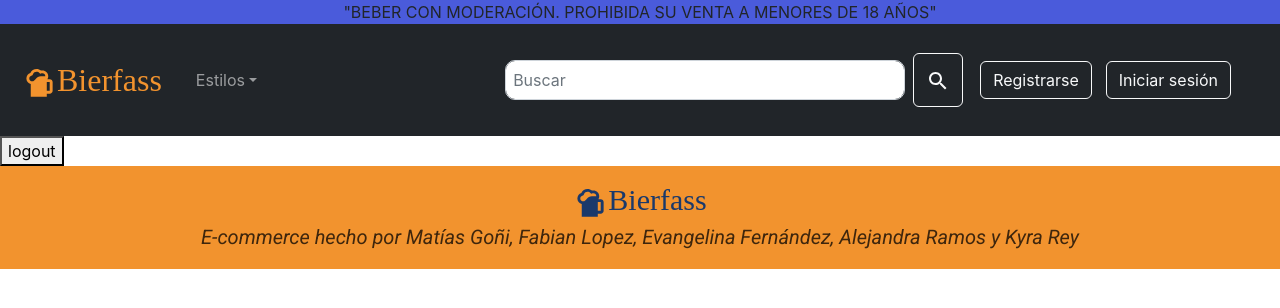
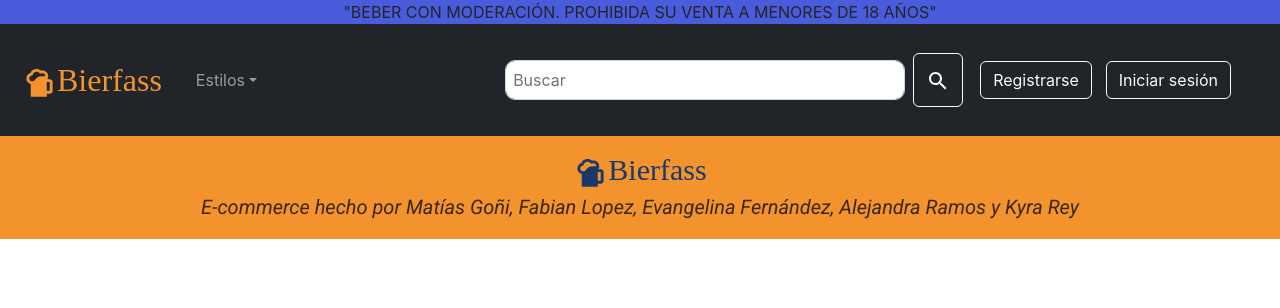
Before and after one commit to kyrarey/bierfass, a React (Create React App) app: page /logout in a window 1280 px wide. Shown: the top 308 px of the page. Built offline with nearby package versions, Linux system fonts and the light colour scheme; a web font is replaced by a local one.

Commit message:
fina push

```diff
--- a/src/App.js
+++ b/src/App.js
@@ -1,11 +1,9 @@
 import React from "react";
 import "./App.css";
 import Navbar from "./components/Navbar/Navbar";
-import Header from "./components/Header/Header";
 import Account from "./components/Account/Account";
 import Cart from "./components/Cart/Cart";
 import Home from "./components/Home/Home";
-import Logout from "./components/Logout/Logout";
 import Reviews from "./components/Reviews/Reviews";
 import Search from "./components/Search/Search";
 import Users from "./components/Users/Users";
@@ -38,10 +36,9 @@ function App() {
             <Route path="/newReview/:productId" element={<NewReview />} />
             <Route path="/register" element={<Register />} />
             <Route path="/login" element={<Login />} />
-            <Route path="/logout" element={<Logout />} />
             <Route path="/me" element={<Account />} />
             <Route path="/search" element={<Search />} />
-            <Route path="/product/:type" element={<TypeSearch />} />
+            {/* <Route path="/product/:type" element={<TypeSearch />} /> */}
             <Route path="/cart/:userId" element={<Cart />} />
             <Route path="/product/:productId" element={<Product />} />
             <Route path="/users" element={<Users />} />
--- a/src/components/Logout/Logout.js
+++ /dev/null
@@ -1,19 +0,0 @@
-import React from "react";
-import axios from "axios";
-
-const Logout = () => {
-  const handleLogout = (e) => {
-    e.preventDefault();
-    axios.post("/api/users/logout").then((res) => {
-      localStorage.removeItem("user");
-      alert(`logged out`);
-    });
-  };
-  return (
-    <div>
-      <button onClick={handleLogout}>logout</button>
-    </div>
-  );
-};
-
-export default Logout;
--- a/src/components/SendOrder/SendOrder.jsx
+++ b/src/components/SendOrder/SendOrder.jsx
@@ -282,7 +282,7 @@ const SendOrder = () => {
         </div>
         <div class="row">
           <button
-            type="button">>>>>>> origin/VistaCheckout>>>>>>> origin/VistaCheckout
+            type="button"
             class="btn btn-default cart"
             onClick={handleSubmit}
           >
```
Also changed, not shown: 1 other file (tests, documents, lock files or other folders).
